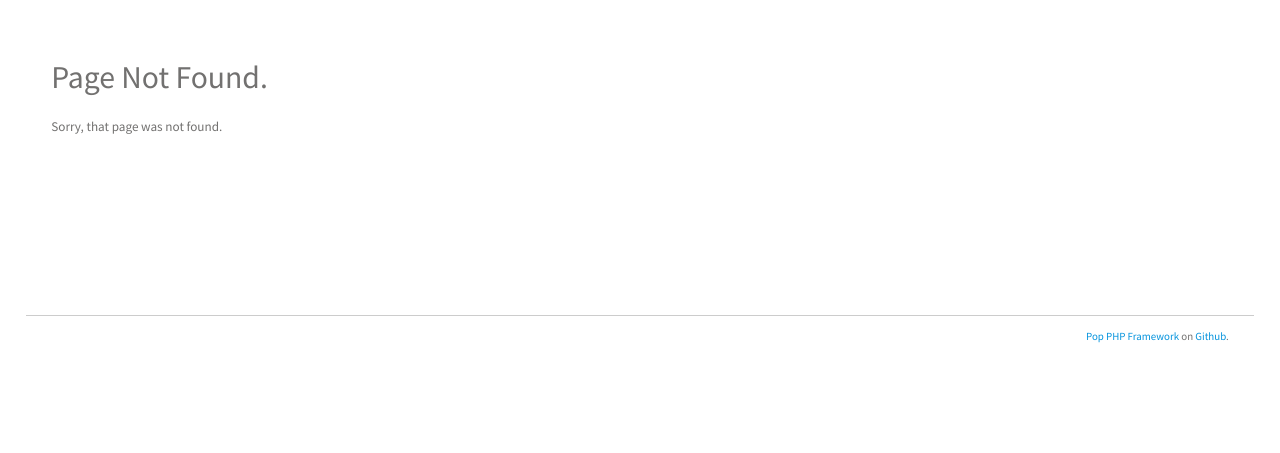
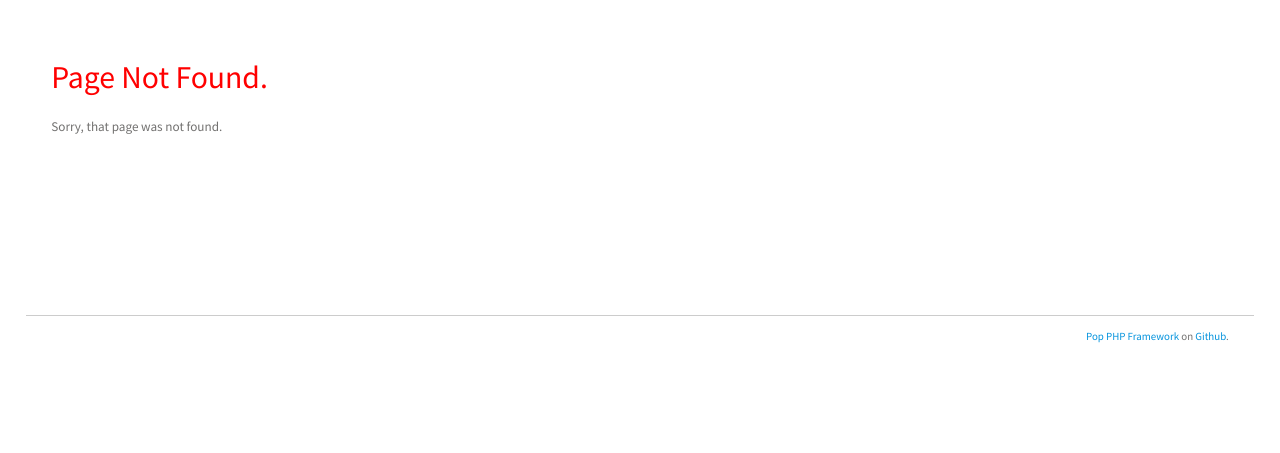
Before and after one commit to popphp/popphp-tutorial, a PHP site: page /app/view/error.phtml in a window 1280 px wide. Shown: the part 347-800 px from the top of the page. Run offline with PHP 8.4, Linux system fonts and the light colour scheme; some libraries are stand-ins or nearby versions.

Commit message:
Patch view script

```diff
--- a/app/view/error.phtml
+++ b/app/view/error.phtml
@@ -12,7 +12,7 @@
     <meta name="viewport" content="initial-scale=1.0">
 
     <link type="text/css" rel="stylesheet" href="//fonts.googleapis.com/css?family=Source+Sans+Pro:400,400italic,700,700italic" />
-    <link rel="stylesheet" type="text/css" href="css/styles.css" />
+    <link rel="stylesheet" type="text/css" href="<?=BASE_PATH; ?>/css/styles.css" />
 
 </head>
 
@@ -22,7 +22,7 @@
     </header>
 <!-- Content //-->
     <div id="content">
-        <h1 style="color: #foo;">Page Not Found.</h1>
+        <h1 style="color: #f00;">Page Not Found.</h1>
         <p>
             Sorry, that page was not found.
         </p>
```
